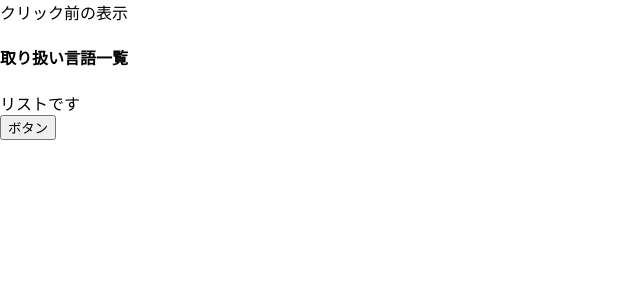
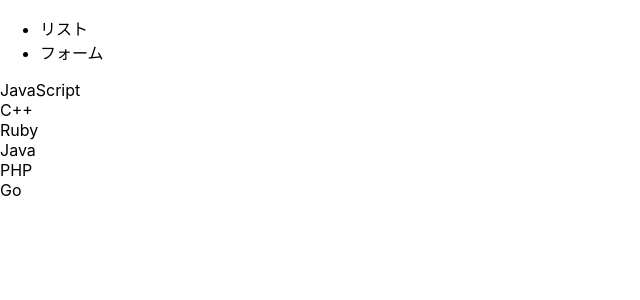
Before and after one commit to masatoomori/react-tutorial, a React (Create React App) app: page / in a window 1280 px wide. Shown: the top 300 px of the page, without its empty margins (0-640 px from the left). Built offline with nearby package versions, Linux system fonts and the light colour scheme.

Commit message:
2日目後半

```diff
--- a/src/App.js
+++ b/src/App.js
@@ -1,25 +1,29 @@
 import React from "react";
 import { List } from "./List"
+import { Form } from "./Form"
 
 class App extends React.Component {
   constructor(props) {
     super(props);
-    this.state = { description: 'クリック前の表示' }
-  }
-  changeDescription() {
-    this.setState({
-      description: 'クリック後の表示です。'
-    })
+    this.state = {
+      tab: 'list',
+    }
   }
   render() {
-    const { description } = this.state;
+    const { tab } = this.state;
     return (
       <div>
-        { description }
-        <List title="取り扱い言語一覧" />
-        <button onClick={() => this.changeDescription()}>
-          ボタン
-        </button>
+        <header>
+          <ul>
+            <li onClick={() => this.setState({ tab: 'list' })}>リスト</li>
+            <li onClick={() => this.setState({ tab: 'form' })}>フォーム</li>
+          </ul>
+        </header>
+        {
+          tab === 'list' ?
+            <List />:
+            <Form />
+        }
       </div>
     )
   }
--- /dev/null
+++ b/src/Form.js
@@ -0,0 +1,7 @@
+import React from "react"
+
+export class Form extends React.Component {
+	render() {
+		return <div>フォームです</div>
+	}
+}
--- a/src/List.js
+++ b/src/List.js
@@ -1,12 +1,23 @@
 import React from "react";
+
+const LANGUAGES = [
+	'JavaScript',
+	'C++',
+	'Ruby',
+	'Java',
+	'PHP',
+	'Go'
+];
 
 export class List extends React.Component {
 	render() {
-		const { title } = this.props;
 		return (
 			<div>
-				<h4>{ title }</h4>
-				<div>リストです</div>
+				{
+					LANGUAGES.map((lang, index) => {
+						return <div key={index}>{ lang }</div>
+					})
+				}
 			</div>
 		)
 	}
```
